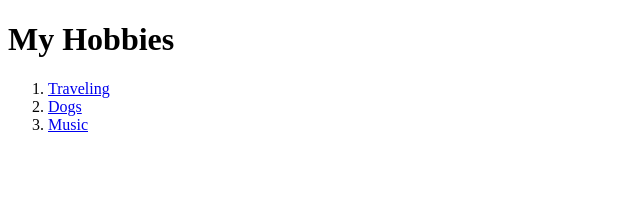
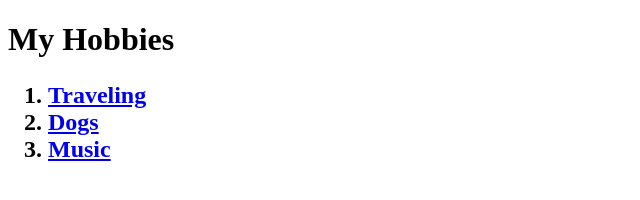
Before and after one commit to TotoBula/cv, a plain HTML site: page hobbies.html in a window 1280 px wide. Shown: the whole page, without its empty margins (0-640 px from the left). Drawn offline with Linux system fonts and the light colour scheme.

Commit message:
Update hobbies.html

```diff
--- a/hobbies.html
+++ b/hobbies.html
@@ -3,14 +3,18 @@
   <head>
     <meta charset="utf-8">
     <title>My Hobbies</title>
+    <link rel="stylesheet" href="css/styles.css">
+
   </head>
   <body>
     <h1>My Hobbies</h1>
+    <h2>
       <ol>
       <li><a href="https://scontent.ftbs3-1.fna.fbcdn.net/v/t1.6435-9/69548668_1480508055424002_599847746878308352_n.jpg?_nc_cat=105&ccb=1-7&_nc_sid=8bfeb9&_nc_ohc=KmGMNbzFAZUAX9gtRFS&_nc_oc=AQmMDBrlMfFjJJ9KnK50v2Qz1CkBaEpm0zJqKH8kUzG4FBbzkok1flmAhZObq9uz9Qw&_nc_ht=scontent.ftbs3-1.fna&oh=00_AfCafOTw2sM1HtereGsQZVbrIwvZdZOqo-nGm4u-HYQT8Q&oe=63A9C04F">Traveling</a></li>
       <li><a href="https://scontent.ftbs3-2.fna.fbcdn.net/v/t1.6435-9/78943146_1571286973012776_231146034540052480_n.jpg?_nc_cat=108&ccb=1-7&_nc_sid=730e14&_nc_ohc=itdY4M0qBHwAX9J3wSr&tn=9Fr0BK-92wG3E1VY&_nc_ht=scontent.ftbs3-2.fna&oh=00_AfAW60WGr55O-E2HZ74yyAAwEGfsStCo8BBI5ecQfHysoA&oe=63A9AA24">Dogs</a></li>
       <li><a href="https://scontent.ftbs3-1.fna.fbcdn.net/v/t1.18169-9/11225069_591719010969582_976145732141709921_n.jpg?_nc_cat=106&ccb=1-7&_nc_sid=730e14&_nc_ohc=3qSAfMUOeqkAX8Dhhtn&_nc_ht=scontent.ftbs3-1.fna&oh=00_AfCJWjSM39t4l1yXjxevRLxhjloSnQRvvOAUict0-O_eCA&oe=63A99D28">Music</a></li>
     </ol>
+    </h2>
 
   </body>
 </html>
```
